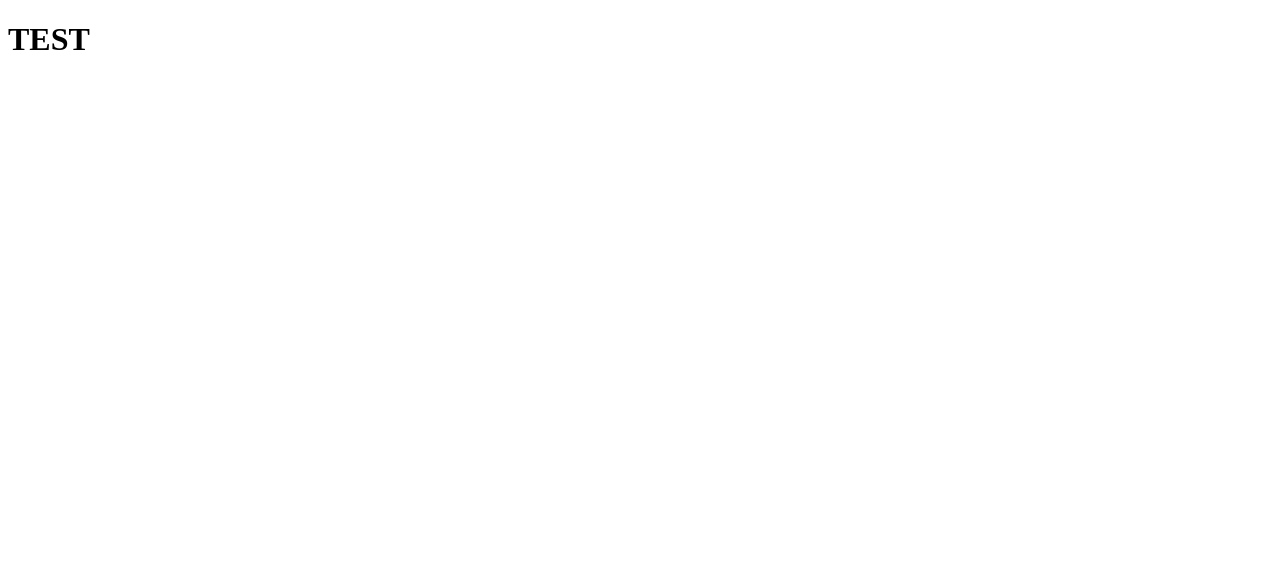
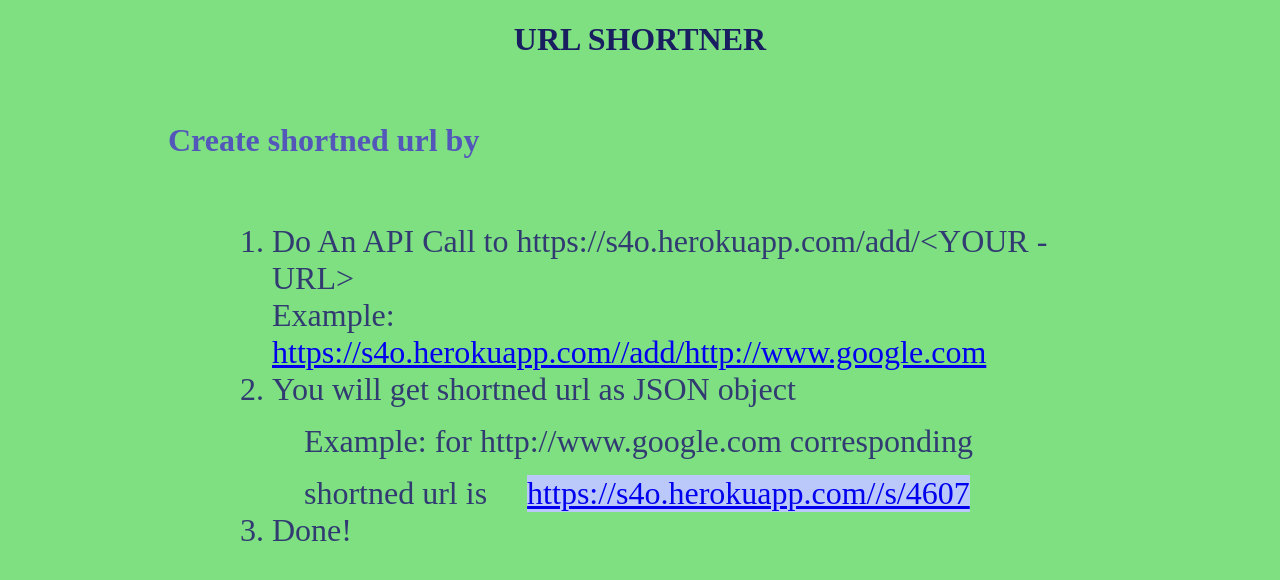
Before and after one commit to softmantk/fcc-urlshorthner, a plain HTML site: page public/index.html in a window 1280 px wide. Drawn offline with Linux system fonts and the light colour scheme.

Commit message:
Router logic cleared, now remains some heroku corrections

```diff
--- a/public/index.html
+++ b/public/index.html
@@ -2,11 +2,28 @@
 <html lang="en">
 <head>
     <meta charset="UTF-8">
-    <title>Title</title>
+    <link rel="stylesheet" href="styles.css">
+    <title>Soft Url Shortner</title>
 </head>
 <body>
 
-    <h1> TEST </h1>
+
+    <h1 class="headline">URL SHORTNER</h1>
+
+    <h1 class="subheadline"> Create shortned url by </h1>
+    <ol class="readme">
+        <li>
+            Do An API Call to https://s4o.herokuapp.com/add/&lt;YOUR -URL&gt;
+            <div> Example: <a href="https://s4o.herokuapp.com//add/http://www.google.com" target="_blank">https://s4o.herokuapp.com//add/http://www.google.com </a></div>
+        </li>
+        <li>
+            You will get shortned url as JSON object
+            <div class="intent"> Example: for http://www.google.com corresponding shortned url is
+                    <div class="intent shortned"><a href="https://s4o.herokuapp.com//s/4607" target="_blank">https://s4o.herokuapp.com//s/4607</a></div>
+            </div>
+        </li>
+        <li> Done!</li>
+    </ol>
 
 </body>
 </html>
--- /dev/null
+++ b/public/styles.css
@@ -0,0 +1,24 @@
+.headline {
+    text-align: center !important;
+    color: #191e61;
+}
+body {
+    background-color: #7EE081;
+}
+.subheadline {
+    margin: 2em 5em;
+    color: #5357b9;
+}
+.readme {
+    margin: 0 7em;
+    color: #313B72;
+    font-size: 2em;
+}
+.intent {
+    margin-left: 1em;
+    margin-top: 15px;
+}
+.shortned {
+    background-color: #bbc8fa;
+    display: inline-block;
+}
--- a/server.js
+++ b/server.js
@@ -17,4 +17,4 @@
 });
 
 
-app.listen(3000);
+app.listen(process.env.PORT  ||3000);
```
Also changed, not shown: routes/getShortenedUrl.js (+7 -5 lines), routes/urlizer.js (+6 -21 lines).
